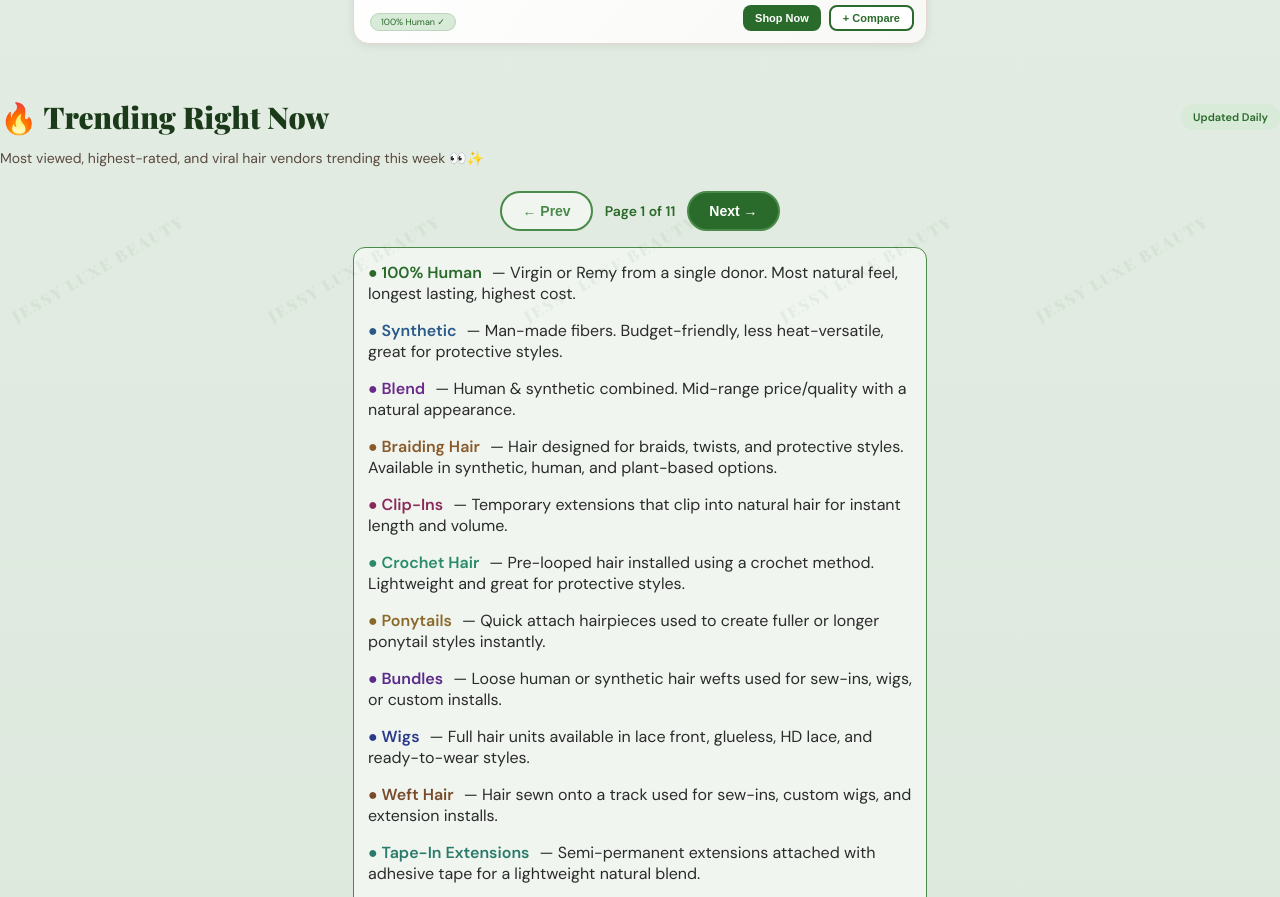
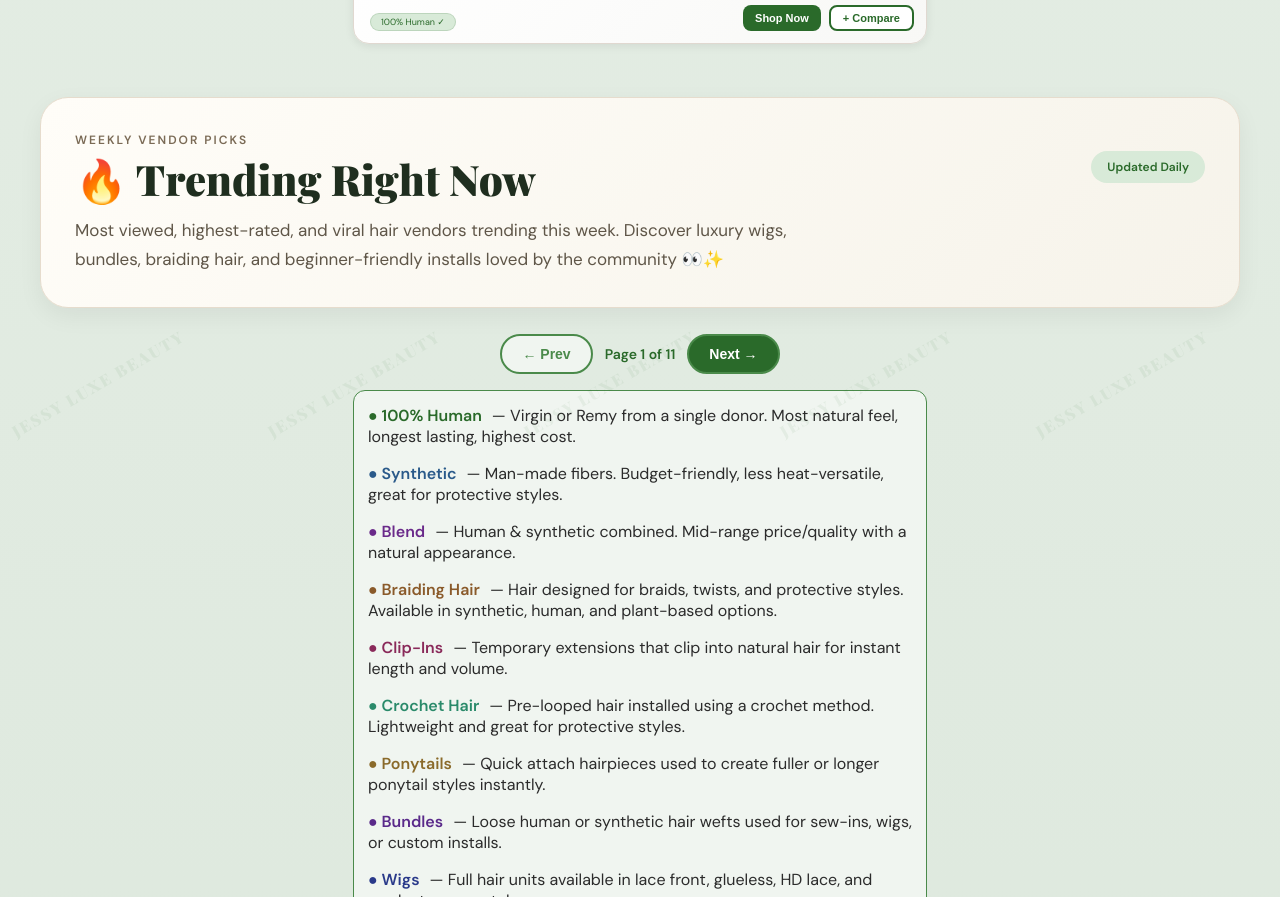
Before and after one commit to jessysupply/jessy-luxe-app, a React (Create React App) app: page / in a window 1280 px wide. Shown: the part 3705-4602 px from the top of the page. Built offline with nearby package versions, Linux system fonts and the light colour scheme.

Commit message:
update Trending Right Now section styling

```diff
--- a/src/App.js
+++ b/src/App.js
@@ -2515,7 +2515,7 @@ borderRadius: "999px",
         </span>
       </div>
 
-     {/* Cards */}
+  {/* Cards */}
 <div style={{ maxWidth: 600, margin: "0 auto", padding: isMobile ? "8px 10px" : "8px 13px" }}>
   {filtered.length === 0 ? (
     <div style={{ textAlign: "center", padding: "50px 0", color: "#2e2010" }}>
@@ -2540,17 +2540,66 @@ borderRadius: "999px",
 </div>
 
 {/* Trending Right Now */}
-<div style={{ margin: "34px 0 20px" }}>
-  <div style={{ display: "flex", justifyContent: "space-between", alignItems: "center", marginBottom: 10 }}>
-    <h2 style={{ fontSize: isMobile ? 24 : 30, fontWeight: 900, color: "#1a3a1a", margin: 0, fontFamily: "'Playfair Display', serif" }}>
-      🔥 Trending Right Now
-    </h2>
-    <span style={{ background: "#d8ead8", color: "#2a6a2a", padding: "6px 12px", borderRadius: 30, fontSize: 11, fontWeight: 700 }}>
+<div style={{
+  margin: "34px auto 26px",
+  maxWidth: 1200,
+  background: "linear-gradient(135deg, #fffdf8, #f6f3ea)",
+  border: "1px solid #e6dccd",
+  borderRadius: 28,
+  padding: isMobile ? "24px" : "34px",
+  boxShadow: "0 8px 24px rgba(0,0,0,0.06)"
+}}>
+  <div style={{
+    display: "flex",
+    justifyContent: "space-between",
+    alignItems: isMobile ? "flex-start" : "center",
+    flexDirection: isMobile ? "column" : "row",
+    gap: 14,
+    marginBottom: 14
+  }}>
+    <div>
+      <div style={{
+        fontSize: 12,
+        fontWeight: 700,
+        letterSpacing: 2,
+        textTransform: "uppercase",
+        color: "#7a6a55",
+        marginBottom: 8
+      }}>
+        Weekly Vendor Picks
+      </div>
+      <h2 style={{
+        fontSize: isMobile ? 32 : 42,
+        lineHeight: 1.1,
+        fontWeight: 900,
+        color: "#1f2e1f",
+        margin: 0,
+        fontFamily: "'Playfair Display', serif"
+      }}>
+        🔥 Trending Right Now
+      </h2>
+    </div>
+    <div style={{
+      background: "#d8ead8",
+      color: "#2a6a2a",
+      padding: "8px 16px",
+      borderRadius: 999,
+      fontSize: 12,
+      fontWeight: 700,
+      whiteSpace: "nowrap"
+    }}>
       Updated Daily
-    </span>
+    </div>
   </div>
-  <p style={{ color: "#5a4a40", fontSize: 14, lineHeight: 1.6, marginBottom: 22 }}>
-    Most viewed, highest-rated, and viral hair vendors trending this week 👀✨
+  <p style={{
+    color: "#5f5648",
+    fontSize: isMobile ? 15 : 17,
+    lineHeight: 1.7,
+    margin: 0,
+    maxWidth: 760
+  }}>
+    Most viewed, highest-rated, and viral hair vendors trending this week.
+    Discover luxury wigs, bundles, braiding hair, and beginner-friendly installs loved by the community 👀✨
   </p>
 </div>
 {/* Pagination */}
```
